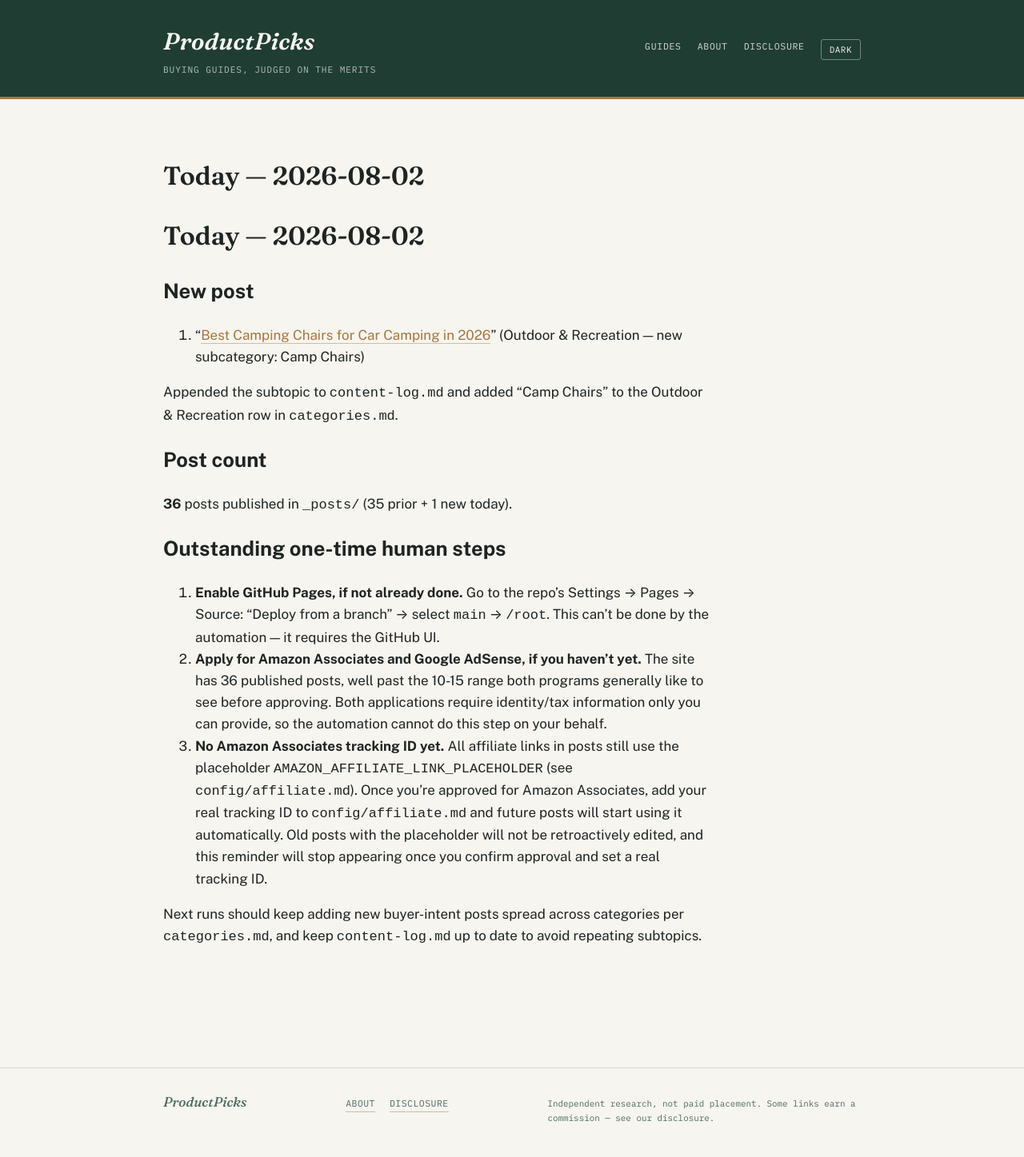
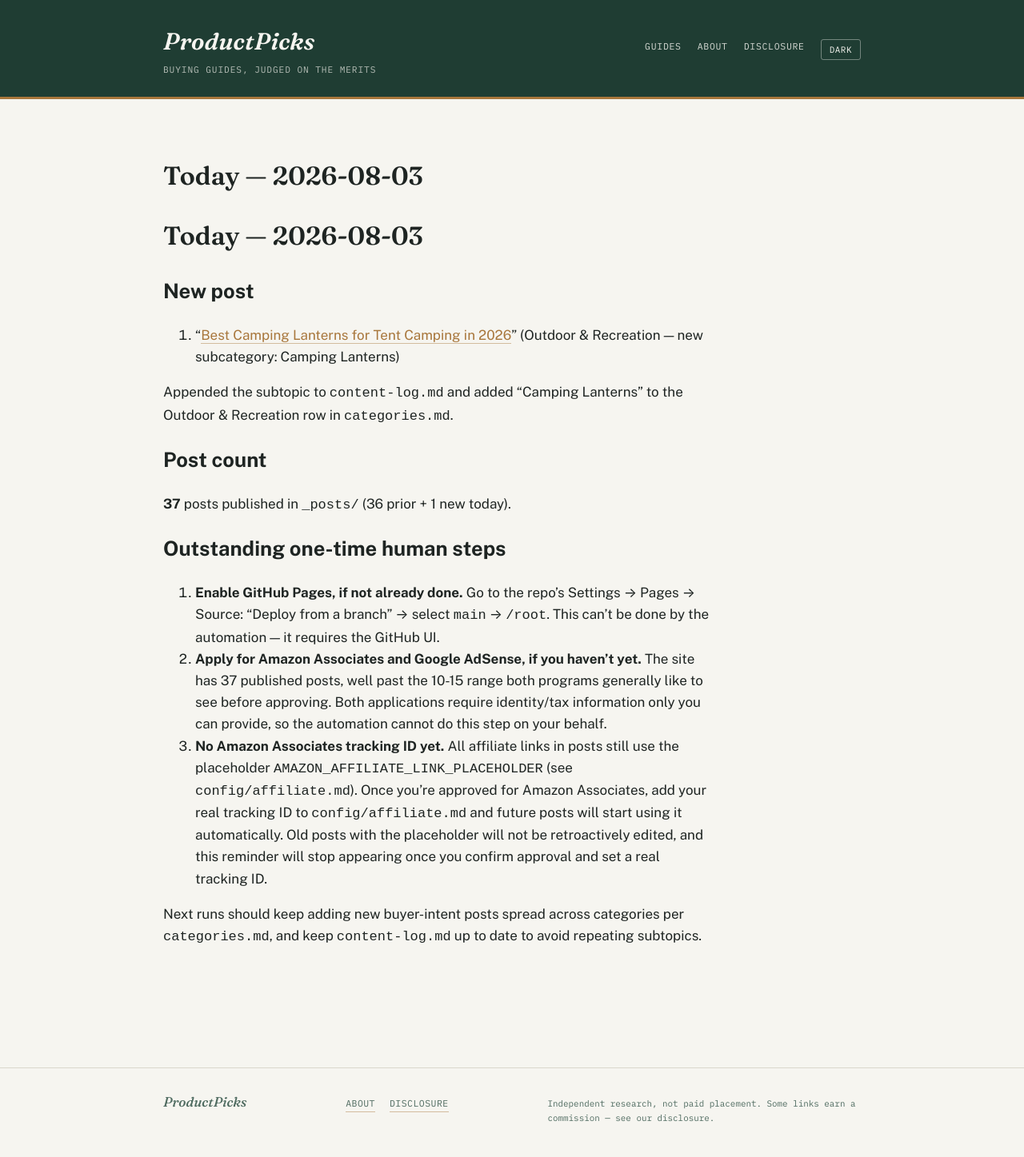
Before and after one commit to ajith198/ProductPicks, a Jekyll site: the page built from today.md, in a window 1280 px wide. Shown: the whole page at 80% size. Built offline with Jekyll 4.4.1, drawn with Linux system fonts in a browser that asks for light colours; our own code applies the rules of GitHub Pages for plain Markdown files.

Commit message:
daily: 2026-08-03 new post + log update

```diff
--- a/categories.md
+++ b/categories.md
@@ -1,6 +1,6 @@
 # Categories & expansion strategy
 
-**Status: multi-category, as of 2026-07-12. Updated 2026-08-02.** ProductPicks started as a pickleball-only site (see `niche.md` for that original research). This file governs the site now that it has expanded into multiple product verticals, and is the doc future automated/daily runs should consult when choosing what to write next.
+**Status: multi-category, as of 2026-07-12. Updated 2026-08-03.** ProductPicks started as a pickleball-only site (see `niche.md` for that original research). This file governs the site now that it has expanded into multiple product verticals, and is the doc future automated/daily runs should consult when choosing what to write next.
 
 ## Front matter taxonomy
 
@@ -21,7 +21,7 @@ These two fields drive the Category / Type / Year filters in the search bar on t
 |---|---|
 | Sports | Pickleball, Soccer, Tennis, Cycling, Running, Yoga, Golf, Basketball, Badminton |
 | Home & Kitchen | Coffee Makers, Electric Kettles, Blenders, Air Fryers, Toaster Ovens, Rice Cookers, Stand Mixers, Robot Vacuums, Espresso Machines, Pressure Cookers |
-| Outdoor & Recreation | Camping Tents, Sleeping Bags, Headlamps, Hiking Boots, Camp Stoves, Water Filters, Trekking Poles, Coolers, Backpacking Backpacks, Camp Chairs |
+| Outdoor & Recreation | Camping Tents, Sleeping Bags, Headlamps, Hiking Boots, Camp Stoves, Water Filters, Trekking Poles, Coolers, Backpacking Backpacks, Camp Chairs, Camping Lanterns |
 
 New subcategories can be added freely within an existing category. New top-level categories should only be added when there's a genuine cluster of buyer-intent content planned for it (not a one-off post) — keep the category list short enough that the dropdown filter stays useful.
 
--- a/today.md
+++ b/today.md
@@ -1,19 +1,19 @@
-# Today — 2026-08-02
+# Today — 2026-08-03
 
 ## New post
 
-1. "[Best Camping Chairs for Car Camping in 2026](/camp-chairs/buying-guides/best-camping-chairs-for-car-camping/)" (Outdoor & Recreation — new subcategory: Camp Chairs)
+1. "[Best Camping Lanterns for Tent Camping in 2026](/camping-lanterns/buying-guides/best-camping-lanterns-for-tent-camping/)" (Outdoor & Recreation — new subcategory: Camping Lanterns)
 
-Appended the subtopic to `content-log.md` and added "Camp Chairs" to the Outdoor & Recreation row in `categories.md`.
+Appended the subtopic to `content-log.md` and added "Camping Lanterns" to the Outdoor & Recreation row in `categories.md`.
 
 ## Post count
 
-**36** posts published in `_posts/` (35 prior + 1 new today).
+**37** posts published in `_posts/` (36 prior + 1 new today).
 
 ## Outstanding one-time human steps
 
 1. **Enable GitHub Pages, if not already done.** Go to the repo's Settings → Pages → Source: "Deploy from a branch" → select `main` → `/root`. This can't be done by the automation — it requires the GitHub UI.
-2. **Apply for Amazon Associates and Google AdSense, if you haven't yet.** The site has 36 published posts, well past the 10-15 range both programs generally like to see before approving. Both applications require identity/tax information only you can provide, so the automation cannot do this step on your behalf.
+2. **Apply for Amazon Associates and Google AdSense, if you haven't yet.** The site has 37 published posts, well past the 10-15 range both programs generally like to see before approving. Both applications require identity/tax information only you can provide, so the automation cannot do this step on your behalf.
 3. **No Amazon Associates tracking ID yet.** All affiliate links in posts still use the placeholder `AMAZON_AFFILIATE_LINK_PLACEHOLDER` (see `config/affiliate.md`). Once you're approved for Amazon Associates, add your real tracking ID to `config/affiliate.md` and future posts will start using it automatically. Old posts with the placeholder will not be retroactively edited, and this reminder will stop appearing once you confirm approval and set a real tracking ID.
 
 Next runs should keep adding new buyer-intent posts spread across categories per `categories.md`, and keep `content-log.md` up to date to avoid repeating subtopics.
```
Also changed, not shown: TODAY.md (+1 -1 lines), _posts/2026-08-03-best-camping-lanterns-for-tent-camping.md (added, +59 -0 lines), content-log.md (+1 -0 lines).
